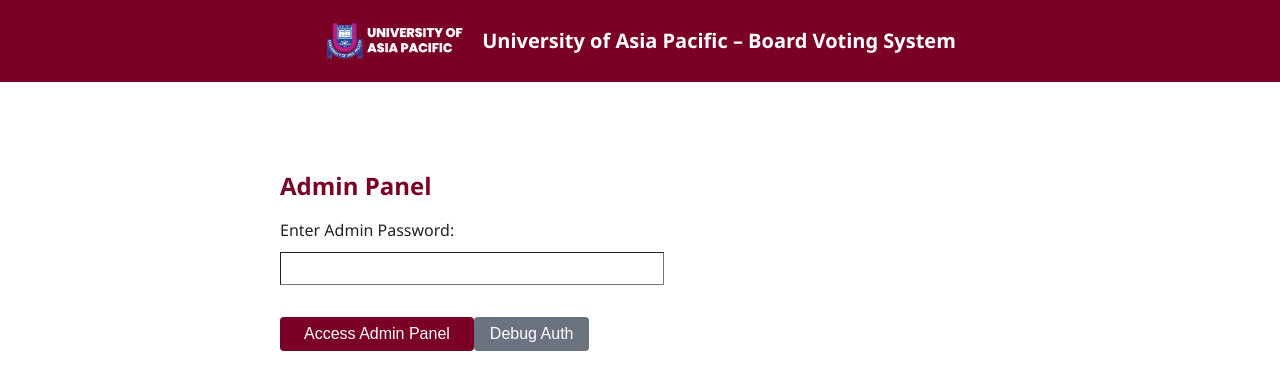
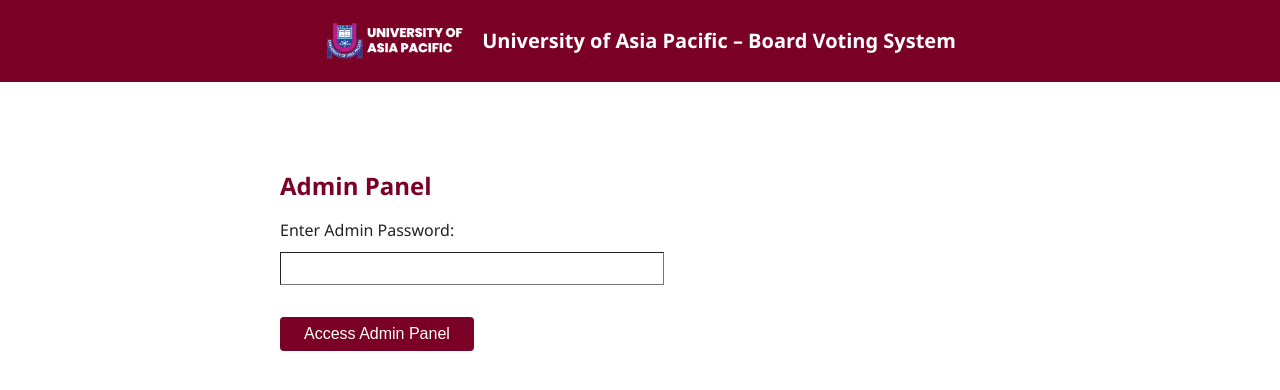
Before and after one commit to zalam003/uap-board-voting-system, a Next.js app: page /admin in a window 1280 px wide. Shown: the top 390 px of the page. Built offline with nearby package versions, Linux system fonts and the light colour scheme.

Commit message:
fix typestyle

```diff
--- a/app/admin/page.tsx
+++ b/app/admin/page.tsx
@@ -67,59 +67,30 @@ export default function AdminPage() {
     }
 
     setLoading(true);
-    console.log('Attempting authentication with secret:', secret);
     try {
       const response = await fetch('/api/admin/sessions', {
         headers: { "x-admin-secret": secret }
       });
 
-      console.log('Auth response status:', response.status);
-      console.log('Auth response ok:', response.ok);
-
       if (response.ok) {
-        console.log('Authentication successful, loading sessions...');
         setAuthenticated(true);
         setError("");
-        try {
-          await loadSessions();
-          console.log('Sessions loaded successfully');
-        } catch (sessionError) {
-          console.error('Error loading sessions:', sessionError);
-          setError("Authentication successful but failed to load sessions");
-        }
+        await loadSessions();
       } else {
         const errorData = await response.json();
-        console.log('Auth error:', errorData);
-        setError(`Authentication failed: ${errorData.error || 'Unknown error'}`);
+        setError(`Authentication failed: ${errorData.error || 'Invalid admin password'}`);
       }
     } catch (err) {
-      console.error('Auth exception:', err);
       setError("Failed to authenticate - network error");
     } finally {
       setLoading(false);
     }
   }
 
-  async function debugAuth() {
-    try {
-      const response = await fetch('/api/admin/test-auth', {
-        headers: { "x-admin-secret": secret }
-      });
-      const data = await response.json();
-      console.log('Debug Auth Response:', data);
-      setError(`Debug Info: Received: "${data.receivedSecret}", Expected: "${data.expectedSecret}", Match: ${data.secretsMatch}`);
-    } catch (err) {
-      setError("Failed to test authentication");
-    }
-  }
-
   async function loadSessions() {
     try {
-      console.log('Loading sessions with headers:', headers);
       const response = await fetch('/api/admin/sessions', { headers });
-      console.log('Sessions response status:', response.status);
       const data = await response.json();
-      console.log('Sessions response data:', data);
 
       if (response.ok) {
         setSessions(data.sessions);
@@ -130,7 +101,6 @@ export default function AdminPage() {
         setError(data.error);
       }
     } catch (err) {
-      console.error('Load sessions error:', err);
       setError("Failed to load sessions");
     }
   }
@@ -446,38 +416,20 @@ export default function AdminPage() {
             <button
               onClick={authenticate}
               disabled={loading}
-              className="px-6 py-2 rounded disabled:opacity-50 mr-2"
+              className="px-6 py-2 rounded disabled:opacity-50"
               style={{
                 backgroundColor: '#7a0026',
                 color: 'white',
                 border: 'none'
               }}
               onMouseEnter={(e) => {
-                if (!loading) e.target.style.backgroundColor = '#4b0019';
+                if (!loading) (e.target as HTMLButtonElement).style.backgroundColor = '#4b0019';
               }}
               onMouseLeave={(e) => {
-                if (!loading) e.target.style.backgroundColor = '#7a0026';
+                if (!loading) (e.target as HTMLButtonElement).style.backgroundColor = '#7a0026';
               }}
             >
               {loading ? "Authenticating..." : "Access Admin Panel"}
-            </button>
-            <button
-              onClick={debugAuth}
-              disabled={loading}
-              className="px-4 py-2 rounded disabled:opacity-50"
-              style={{
-                backgroundColor: '#6b7280',
-                color: 'white',
-                border: 'none'
-              }}
-              onMouseEnter={(e) => {
-                if (!loading) e.target.style.backgroundColor = '#4b5563';
-              }}
-              onMouseLeave={(e) => {
-                if (!loading) e.target.style.backgroundColor = '#6b7280';
-              }}
-            >
-              Debug Auth
             </button>
           </div>
         </div>
@@ -539,10 +491,10 @@ export default function AdminPage() {
                     border: 'none'
                   }}
                   onMouseEnter={(e) => {
-                    if (!loading) e.target.style.backgroundColor = '#4b0019';
+                    if (!loading) (e.target as HTMLButtonElement).style.backgroundColor = '#4b0019';
                   }}
                   onMouseLeave={(e) => {
-                    if (!loading) e.target.style.backgroundColor = '#7a0026';
+                    if (!loading) (e.target as HTMLButtonElement).style.backgroundColor = '#7a0026';
                   }}
                 >
                   Create Session
@@ -622,10 +574,10 @@ export default function AdminPage() {
                         border: 'none'
                       }}
                       onMouseEnter={(e) => {
-                        if (!loading) e.target.style.backgroundColor = '#4b0019';
+                        if (!loading) (e.target as HTMLButtonElement).style.backgroundColor = '#4b0019';
                       }}
                       onMouseLeave={(e) => {
-                        if (!loading) e.target.style.backgroundColor = '#7a0026';
+                        if (!loading) (e.target as HTMLButtonElement).style.backgroundColor = '#7a0026';
                       }}
                     >
                       Add Candidate
--- a/app/api/admin/test-db/route.ts
+++ b/app/api/admin/test-db/route.ts
@@ -6,12 +6,6 @@ import { generateUUID, formatTimestamp, getClientIP } from '@/lib/utils';
 function verifyAdmin(request: NextRequest): boolean {
   const adminSecret = request.headers.get('x-admin-secret');
   const expectedSecret = process.env.ADMIN_SECRET;
-
-  console.log('DB Test - Admin verification:');
-  console.log('- Received secret:', adminSecret);
-  console.log('- Expected secret:', expectedSecret);
-  console.log('- Secrets match:', adminSecret === expectedSecret);
-  console.log('- Expected secret exists:', expectedSecret !== undefined);
 
   return adminSecret === expectedSecret && expectedSecret !== undefined;
 }
```
Also changed, not shown: app/api/admin/sessions/route.ts (+0 -12 lines), app/api/admin/test-auth/route.ts (deleted, +0 -15 lines).
